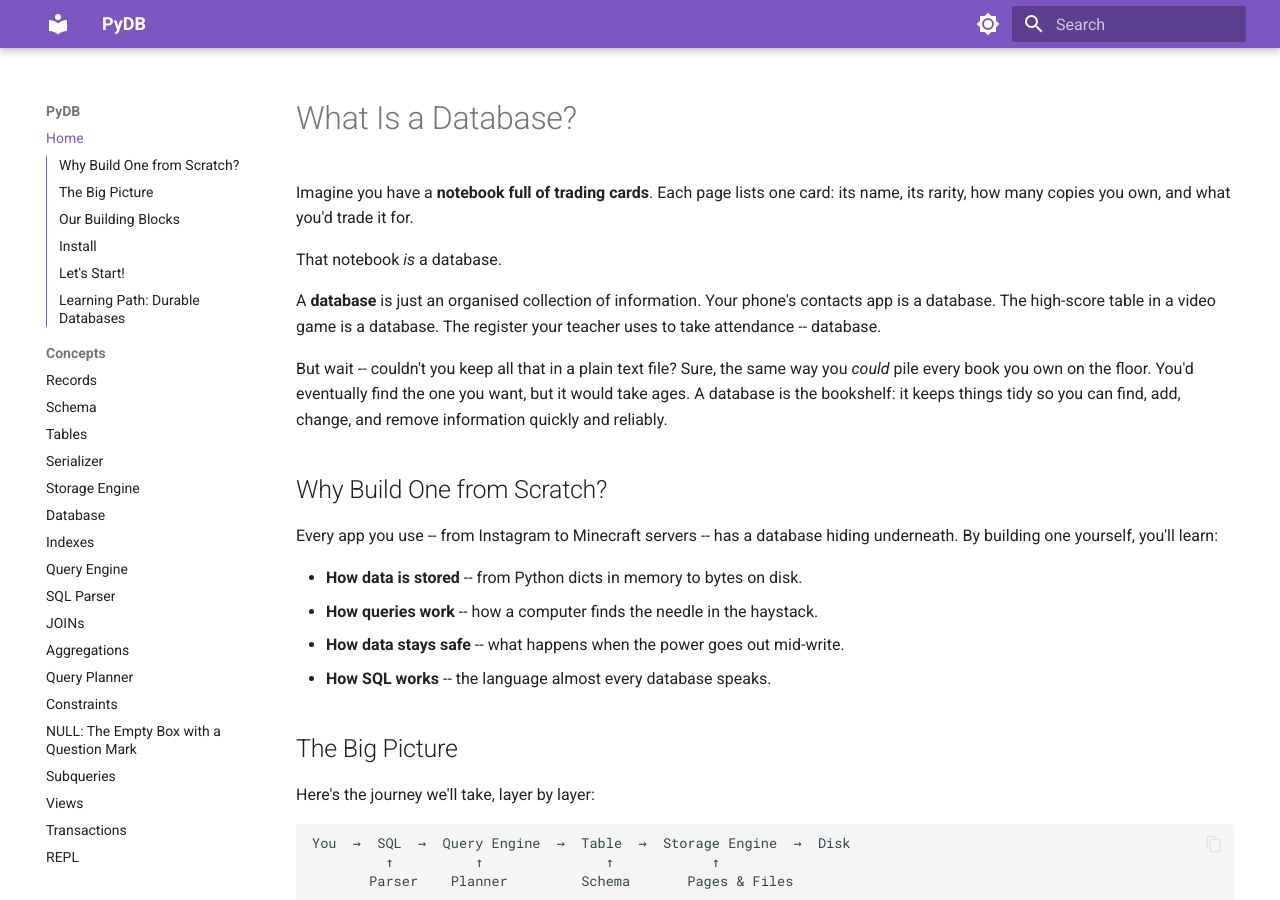
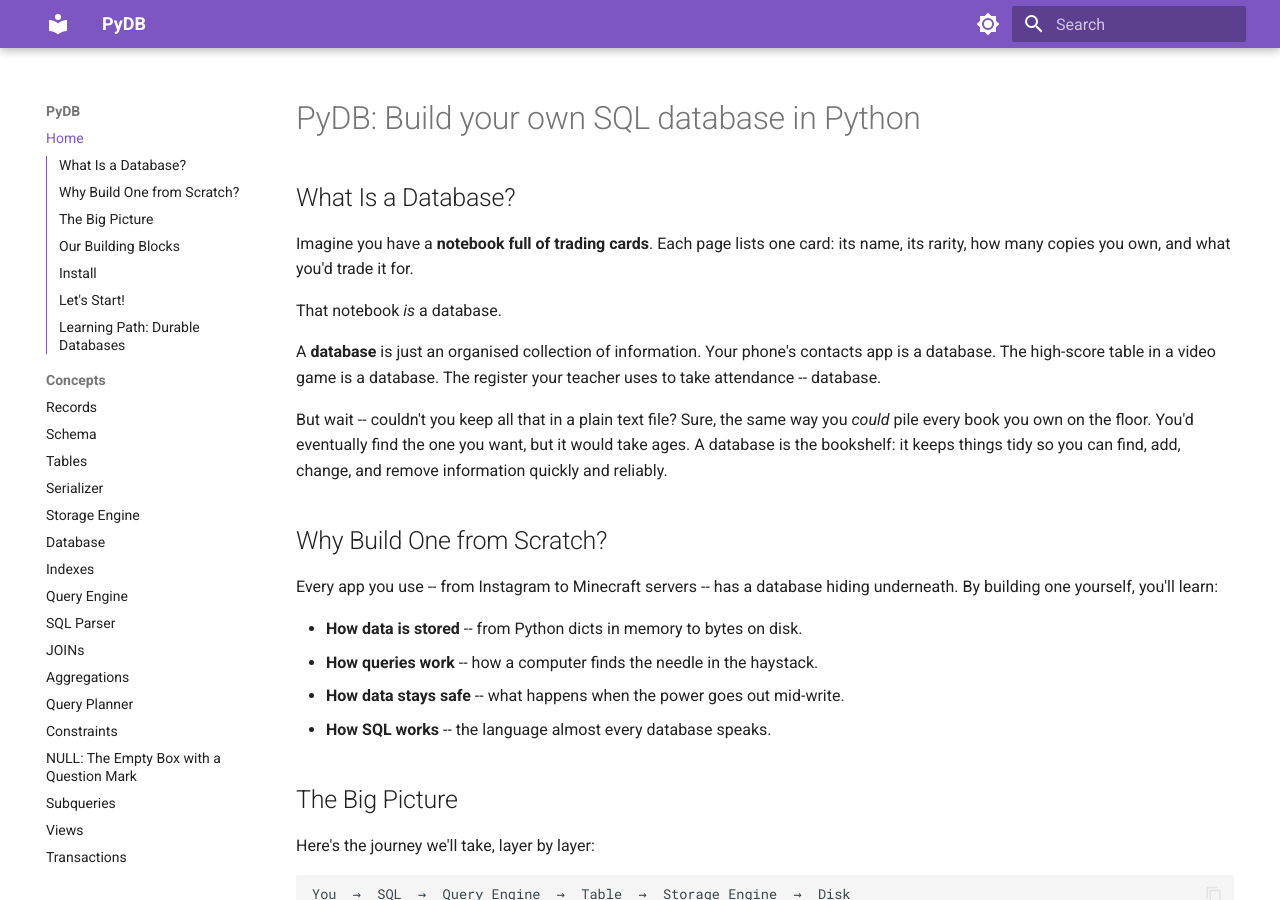
Before and after one commit to robcox2910/pydb, an MkDocs documentation site: the page built from docs/index.md, in a window 1280 px wide and 900 px high. Built offline with MkDocs 1.6.1 and Material for MkDocs 9.7.7, drawn with Linux system fonts in a browser that asks for light colours.

Commit message:
docs: show the series title at the top of the landing page (#35)
Curated lists (such as free-programming-books) require an entry's title to
match the one displayed on the resource itself.


Claude-Session: https://claude.ai/code/session_01V7Qx2bpVb4r459q1hdHABV

Co-authored-by: Claude <noreply@anthropic.com>

```diff
--- a/docs/index.md
+++ b/docs/index.md
@@ -3,7 +3,9 @@ title: "Build your own SQL database in Python"
 description: "A relational database built from scratch in Python: SQL parsing, tables, B-tree indexes, a query planner, transactions and a write-ahead log."
 ---
 
-# What Is a Database?
+# PyDB: Build your own SQL database in Python
+
+## What Is a Database?
 
 Imagine you have a **notebook full of trading cards**. Each page lists one card:
 its name, its rarity, how many copies you own, and what you'd trade it for.
```
